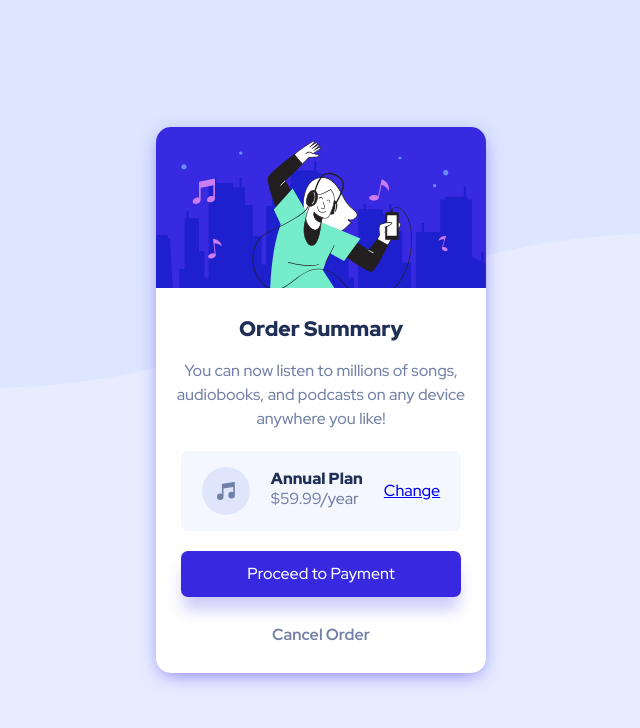
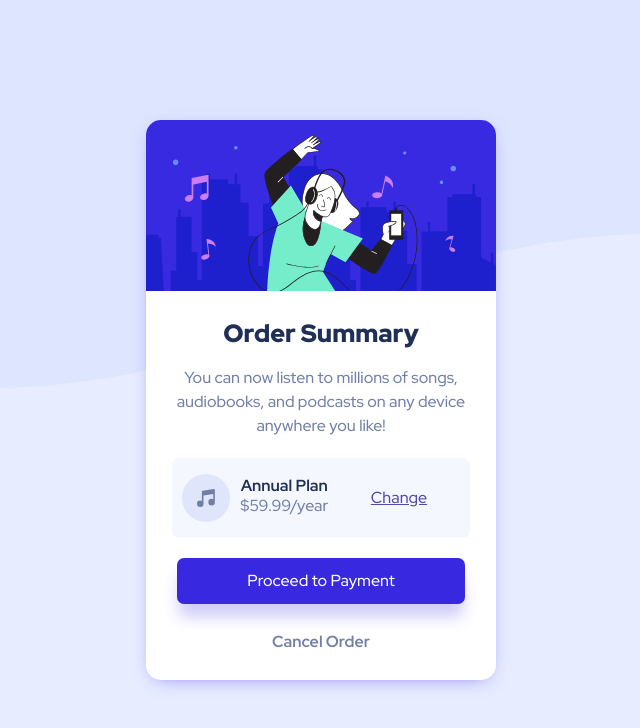
Before and after one commit to stove-jeebs/order-summary-main, a plain HTML site: page index.html in a window 1280 px wide. Shown: the whole page, without its empty margins (319-959 px from the left). Drawn offline with Linux system fonts and the light colour scheme.

Commit message:
Update styles.css

```diff
--- a/styles.css
+++ b/styles.css
@@ -76,13 +76,13 @@ body {
 
 .panel {
 	width: 100%;
-	max-width: 330px;
+	max-width: 350px;
     display: flex;
 	flex-direction: column;
 	align-items: center;
 	background-color: white;
 	border-radius: 15px;
-	box-shadow: 0 5px 20px -5px #766cf1;
+	box-shadow: 0 5px 20px -9px #766cf1;
 }
 
 .illustration {
@@ -91,7 +91,7 @@ body {
 }
 
 .heading {
-	font-size: 21px;
+	font-size: 25px;
 	font-weight: 900;
 	color: hsl(223, 47%, 23%);
 	margin: 30px 0 20px;
@@ -114,6 +114,10 @@ body {
 	margin-bottom: 20px;
 }
 
+.music-icon {
+	margin: 0 10px;
+}
+
 .annual-plan {
 	display: flex;
 	flex-direction: column;
@@ -122,7 +126,12 @@ body {
 .annual-plan.title {
 	margin-top: 20px;
 	color: hsl(223, 47%, 23%);
-	font-weight: 900;
+	font-weight: 700;
+}
+
+.change-plan {
+	flex-grow: 1;
+	color: #534aad;
 }
 
 .change-plan:hover {
```
